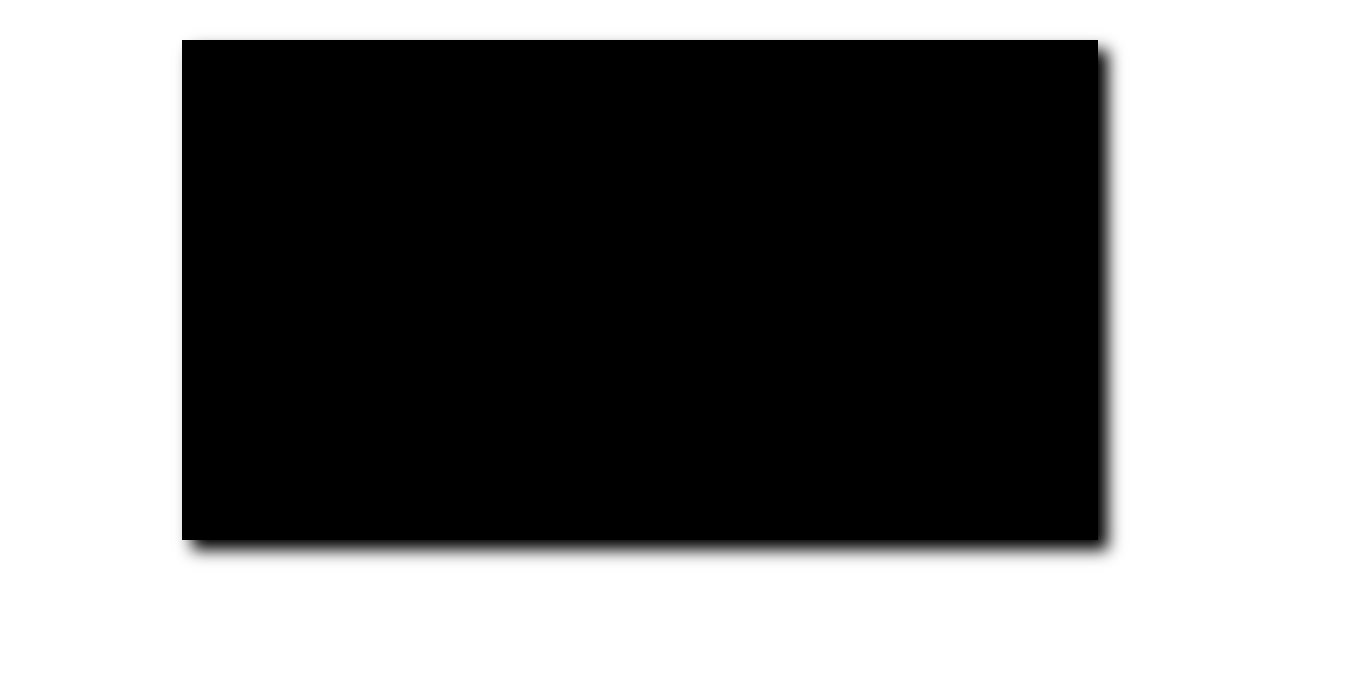
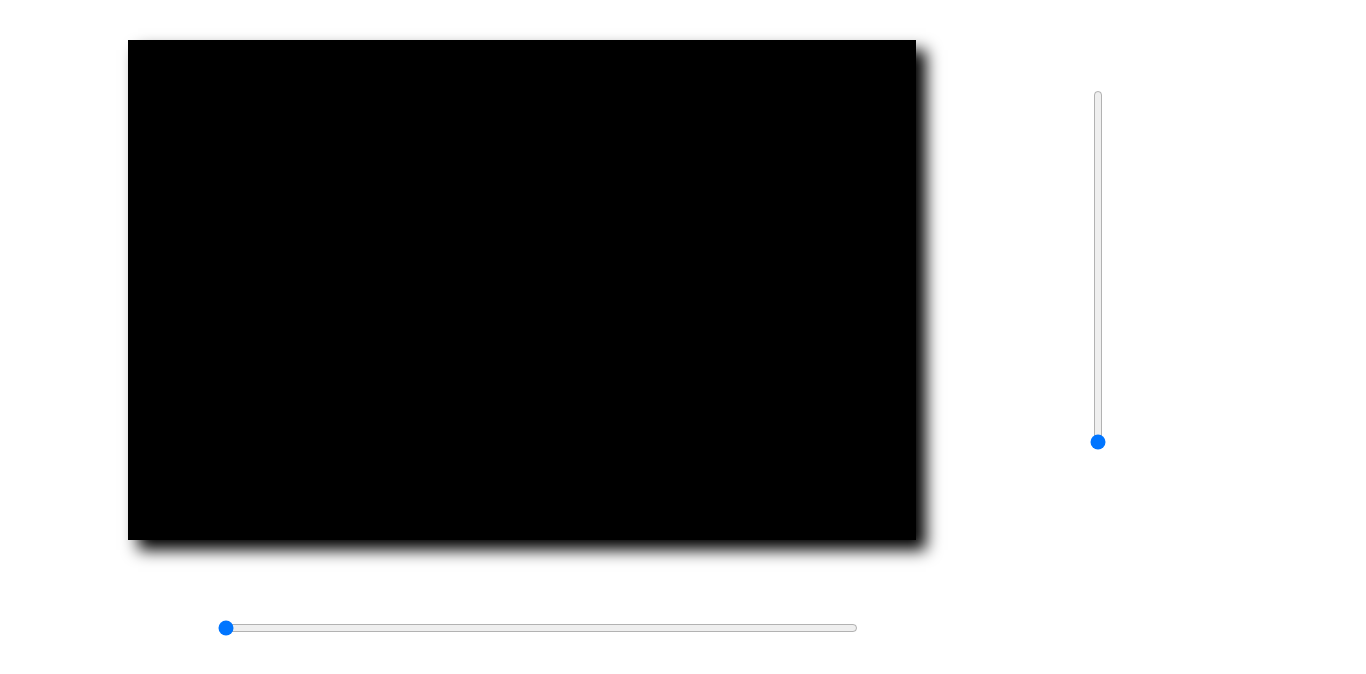
Before and after one commit to RapiDash1/Fractals, a React (Create React App) app in the folder client/: page / in a window 1280 px wide. Shown: the top 674 px of the page, 1366 px wide, since content can reach past the window. Built offline with nearby package versions, Linux system fonts and the light colour scheme.

Commit message:
Added tree fractal

```diff
--- a/client/src/App.css
+++ b/client/src/App.css
@@ -5,7 +5,25 @@
   height: 60vh;
   background: black;
   display: flex;
-  margin: auto;
+  float: left;
+  margin-left: 10vw;
   margin-top: 5vh !important;
   box-shadow: black 10px 10px 15px;
 }
+
+#customRange {
+  margin: auto;
+  margin-top: 10vh;
+  margin-left: 17vw;
+  width: 50vw;
+}
+
+#customVertRange {
+  float: right;
+  width: 60vw;
+  transform: rotate(270deg);
+}
+
+#canvasRow {
+  display: flex;
+}
--- a/client/src/App.tsx
+++ b/client/src/App.tsx
@@ -1,15 +1,21 @@
 import React, {Component} from 'react';
 import {Koch} from "./components/koch";
-import {Coordinate} from "./components/koch"
+import {Coordinate} from "./components/coordinate";
+import {Tree} from "./components/tree";
 import './App.css';
 
 class App extends Component {
 
   _latestLines: Koch[] = [];
+  _latestTreeLines: Tree[] = [];
+  _treeAngle = 45;
+  _treeThickness = 10;
 
   constructor(props: any) {
     super(props);
     this.updateKochLines = this.updateKochLines.bind(this);
+    this.updateTreeLength = this.updateTreeLength.bind(this);
+    this.updateTreeAngle = this.updateTreeAngle.bind(this);
   }
 
   drawCircle(x: number, y: number, dia: number, ctx: CanvasRenderingContext2D) {
@@ -66,25 +72,70 @@ class App extends Component {
     this._latestLines.forEach(kochLine => {
       for (let pointPos: number = 0; pointPos < kochLine.allKochPoints().length - 1; pointPos++) {
         tempLatestLines.push(new Koch(kochLine.allKochPoints()[pointPos], kochLine.allKochPoints()[pointPos + 1 ]));
-        this.drawKochCruve(new Koch(kochLine.allKochPoints()[pointPos], kochLine.allKochPoints()[pointPos + 1 ]), ctx);
+        setTimeout(()=>{this.drawKochCruve(new Koch(kochLine.allKochPoints()[pointPos], kochLine.allKochPoints()[pointPos + 1 ]), ctx);}, 30);
       }
     });
     this._latestLines = tempLatestLines;
   }
 
+
+  drawTree(baseTree: Tree, ctx: CanvasRenderingContext2D, lineWidth: number) {
+    ctx.beginPath();
+    ctx.strokeStyle = "#FFFFFF";
+    ctx.lineWidth = lineWidth;
+    ctx.moveTo(baseTree.root().x(), baseTree.root().y());
+    ctx.lineTo(baseTree.secondPoint().x(), baseTree.secondPoint().y());
+    ctx.lineTo(baseTree.pointLeft().x(), baseTree.pointLeft().y());
+    ctx.moveTo(baseTree.secondPoint().x(), baseTree.secondPoint().y());
+    ctx.lineTo(baseTree.pointRight().x(), baseTree.pointRight().y());
+    ctx.stroke();
+  }
+
+  updateTreeLength() {
+    let canvas = document.getElementById("fractalCanvas") as HTMLCanvasElement;
+    let ctx = canvas.getContext("2d") as CanvasRenderingContext2D;
+    let tempLatestTreeLines: Tree[] = [];
+    this._treeThickness *= 0.8;
+    this._latestTreeLines.forEach(treeLine=> {
+      tempLatestTreeLines.push(new Tree(treeLine.secondPoint(), treeLine.pointRight(), this._treeAngle));
+      tempLatestTreeLines.push(new Tree(treeLine.secondPoint(), treeLine.pointLeft(), this._treeAngle));
+      this.drawTree(new Tree(treeLine.secondPoint(), treeLine.pointRight(), this._treeAngle), ctx, this._treeThickness);
+      this.drawTree(new Tree(treeLine.secondPoint(), treeLine.pointLeft(), this._treeAngle), ctx, this._treeThickness);
+    });
+    this._latestTreeLines = tempLatestTreeLines;
+  }
+
+
+  updateTreeAngle() {
+    let inputSlider = document.getElementById("customVertRange") as HTMLInputElement;
+    this._treeAngle = Number(inputSlider.value);
+    console.log(this._treeAngle);
+  }
+
   componentDidMount() {
     let canvas = document.getElementById("fractalCanvas") as HTMLCanvasElement;
+    let ctx = canvas.getContext("2d") as CanvasRenderingContext2D;
     canvas.height = window.innerHeight;
     canvas.width = window.innerWidth;
-    this._latestLines = [new Koch(new Coordinate(canvas.width*0.1, canvas.height/2), new Coordinate(canvas.width*0.9, canvas.height/2))];
+    this._latestTreeLines = [new Tree(new Coordinate(canvas.width/2, canvas.height), new Coordinate(canvas.width/2, canvas.height*(3/4)), 45)];
+    // this.drawTree(new Tree(new Coordinate(canvas.width/2, canvas.height), new Coordinate(canvas.width/2, canvas.height*(3/4))), ctx, 0);
+    // this._latestLines = [new Koch(new Coordinate(canvas.width*0.3, canvas.height/3), new Coordinate(canvas.width*0.7, canvas.height/3)),
+    //   new Koch(new Coordinate(canvas.width*0.7, canvas.height/3), new Coordinate(canvas.width*0.5, (canvas.height/3 + (canvas.width*0.4)/Math.sqrt(2)))),
+    //   new Koch(new Coordinate(canvas.width*0.5, (canvas.height/3 + (canvas.width*0.4)/Math.sqrt(2))), new Coordinate(canvas.width*0.3, canvas.height/3 ))
+    // ];
     // this.drawCircle(canvas.width/2, canvas.height/2, 350, ctx);
-    // this.drawTriangle(300, 600, 300, ctx);
+    // this.drawTriangle(300, 600, 300, canvas.getContext("2d") as CanvasRenderingContext2D);
   }
 
   render() {
     return (
       <div>
-        <canvas id="fractalCanvas" onClick={this.updateKochLines}></canvas>
+        <div id="canvasRow">
+          <canvas id="fractalCanvas" /*onClick={this.updateKochLines}*/></canvas>
+          <input type="range" className="custom-range" min="-90" max="90" step="15" id="customVertRange" defaultValue="-90" onChange={this.updateTreeAngle}></input>
+        </div>
+        {/* <label for="customRange3">Example range</label> */}
+      <input type="range" className="custom-range" min="-90" max="90" step="15" id="customRange" defaultValue="-90" onChange={this.updateTreeLength}></input>
       </div>
     );
   }
--- /dev/null
+++ b/client/src/components/coordinate.tsx
@@ -0,0 +1,14 @@
+export class Coordinate {
+    _x: number;
+    _y: number;
+
+    constructor(x: number, y: number) {
+        this._x = x;
+        this._y = y;
+    }
+
+    x() { return this._x; }
+
+    y() { return this._y; }
+
+}
--- a/client/src/components/koch.tsx
+++ b/client/src/components/koch.tsx
@@ -1,18 +1,4 @@
-export class Coordinate {
-    _x: number;
-    _y: number;
-
-    constructor(x: number, y: number) {
-        this._x = x;
-        this._y = y;
-    }
-
-    x() { return this._x; }
-
-    y() { return this._y; }
-
-}
-
+import {Coordinate} from "./coordinate"
 
 export class Koch {
     _start: Coordinate;
--- /dev/null
+++ b/client/src/components/tree.tsx
@@ -0,0 +1,42 @@
+import {Coordinate} from "./coordinate"
+
+export class Tree {
+    _root: Coordinate;
+    _secondPoint: Coordinate;
+    _angle: number;
+
+    constructor(root: Coordinate, secPoint: Coordinate, angle: number) {
+        this._root = root;
+        this._secondPoint = secPoint;
+        this._angle = angle;
+    }
+
+    root() {
+        return this._root;
+    }
+
+    secondPoint() {
+        return this._secondPoint;
+    }
+
+    pointLeft() {
+        let xVal = this.secondPoint().x() + (this.mainBranchLength()/1.4)*Math.cos(this.angleOfMainBranch() + (this._angle*(Math.PI/180)));
+        let yVal = this.secondPoint().y() - (this.mainBranchLength()/1.4)*Math.sin(this.angleOfMainBranch() + (this._angle*(Math.PI/180)));
+        return new Coordinate(xVal, yVal);
+    }
+
+    pointRight() {
+        console.log(this.angleOfMainBranch()*(180/Math.PI));
+        let xVal = this.secondPoint().x() + (this.mainBranchLength()/1.4)*Math.cos(this.angleOfMainBranch() - (this._angle*(Math.PI/180)));
+        let yVal = this.secondPoint().y() - (this.mainBranchLength()/1.4)*Math.sin(this.angleOfMainBranch() - (this._angle*(Math.PI/180)));
+        return new Coordinate(xVal, yVal);
+    }
+
+    mainBranchLength() {
+        return Math.sqrt((this.root().x() - this.secondPoint().x())**2 + (this.root().y() - this.secondPoint().y())**2);
+    }
+
+    angleOfMainBranch() {
+        return Math.acos((this.secondPoint().x() - this.root().x())/ this.mainBranchLength());
+    }
+}
```
